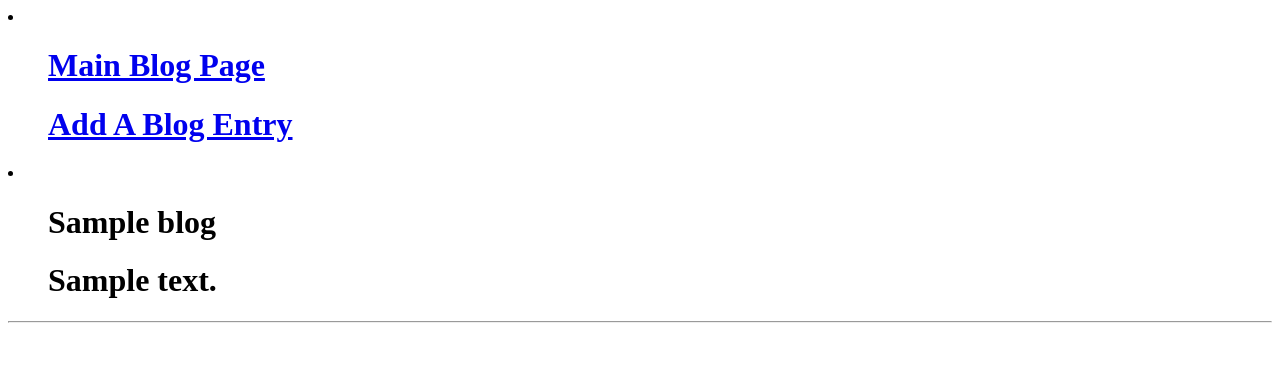
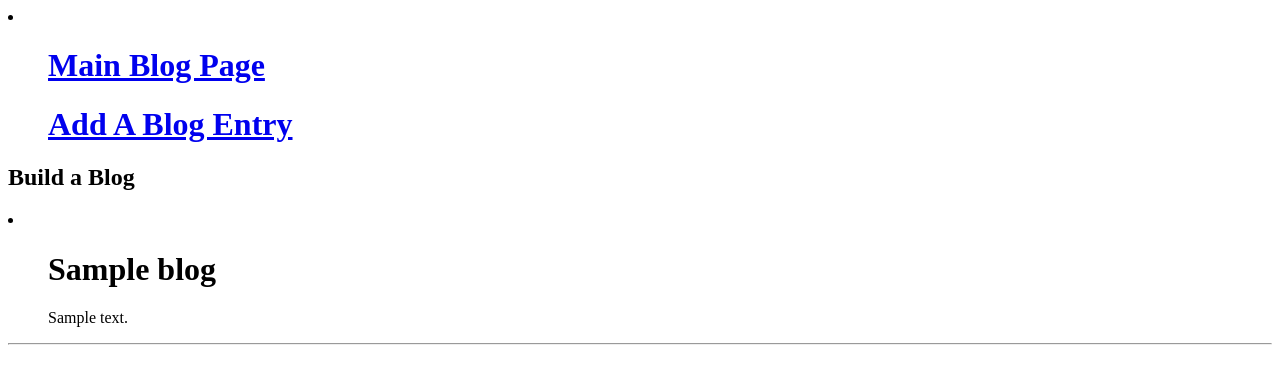
Before and after one commit to pennypesh/blogz, a Flask app: template templates/new-entry.html in a window 1280 px wide. Shown: the top 384 px of the page. Run offline with Flask 2, Linux system fonts and the light colour scheme; the template is opened without the code that fills it: most values are stand-ins (such as "Sample title", 1, 10 or a date in 2020); data that the repository does not hold is empty.

Commit message:
finished my build-a-blog

```diff
--- a/main.py
+++ b/main.py
@@ -16,9 +16,15 @@ class Blog(db.Model):
         self.title = title
         self.body = body
 
+@app.route('/blog',methods=['POST','GET'])
+def index():
+    blogs = Blog.query.all()
+
+    return render_template('main-blog-page.html',bloglist=blogs)
+
 
 @app.route('/newpost', methods=['POST','GET'])
-def new_post():
+def new_blog():
     title_error=''
     body_error=''
     title = ''
@@ -32,7 +38,7 @@ def new_post():
             title_error="Please fill in the title"
         if body=='':
             body_error="Please fill in the body"
-    if request.method=='POST' and not title_error and body_error:
+    if request.method=='POST' and not title_error and not body_error:
         new_entry=Blog(title,body)
         db.session.add(new_entry)
         db.session.commit()
@@ -44,17 +50,11 @@ def new_post():
         return render_template('new-blog.html',title_error=title_error,body_error=body_error)
 
 
-@app.route('/blog',methods=['POST','GET'])
-def main_blog():
-    blogs = Blog.query.all()
-
-    return render_template('main-blog-page.html',bloglist=blogs)
-
-@app.route('/blog',methods=['POST','GET'])
+@app.route('/new-entry',methods=['POST','GET'])
 def new_entry():
-    id=request.arg['id']
+    id=request.arg.get['id']
     blog=Blog.query.filter_by(id=id).first()
-    return render_template('new_entry.html',blog=blog)
+    return render_template('blog.html',blog=blog)
 
 
 
--- a/templates/base.html
+++ b/templates/base.html
@@ -15,9 +15,9 @@
     <body>
         <li>
             <ul><h1><a href="/blog">Main Blog Page</a></h1></ul>
-            <ul><h1><a href="/newpost">Add A Blog Entry</a></h1></ul>
+             <ul><h1><a href="/newpost">Add A Blog Entry</a></h1></ul>
     </li>
-        {% block content %}
+    {% block content %}
         {% endblock %}
     </body>
 </html>
--- a/templates/main-blog-page.html
+++ b/templates/main-blog-page.html
@@ -7,7 +7,7 @@
 <h2>Build a Blog</h2>
 {% for blog in bloglist %}
 <li>
-<ul><a href="blog?id={{blog.id}}"><h1>{{ blog.title }}</h1> </a></ul>
+<ul><a href="new-entry?id={{blog.id}}"><h1>{{ blog.title }}</h1> </a></ul>
 
 <ul>{{ blog.body }}</ul>
 <hr>
--- a/templates/new-entry.html
+++ b/templates/new-entry.html
@@ -1,10 +1,10 @@
 {% extends "base.html" %}
 
 {% block content %}
-
+<h2>Build a Blog</h2>
 <li>
 <ul><h1>{{blog.title}}</h1></ul>
-<ul><h1>{{blog.body}}</h1></ul>
+<ul>{{blog.body}}</ul>
 <hr>
 </li>
 
```
Also changed, not shown: templates/new-blog.html (+6 -2 lines).
